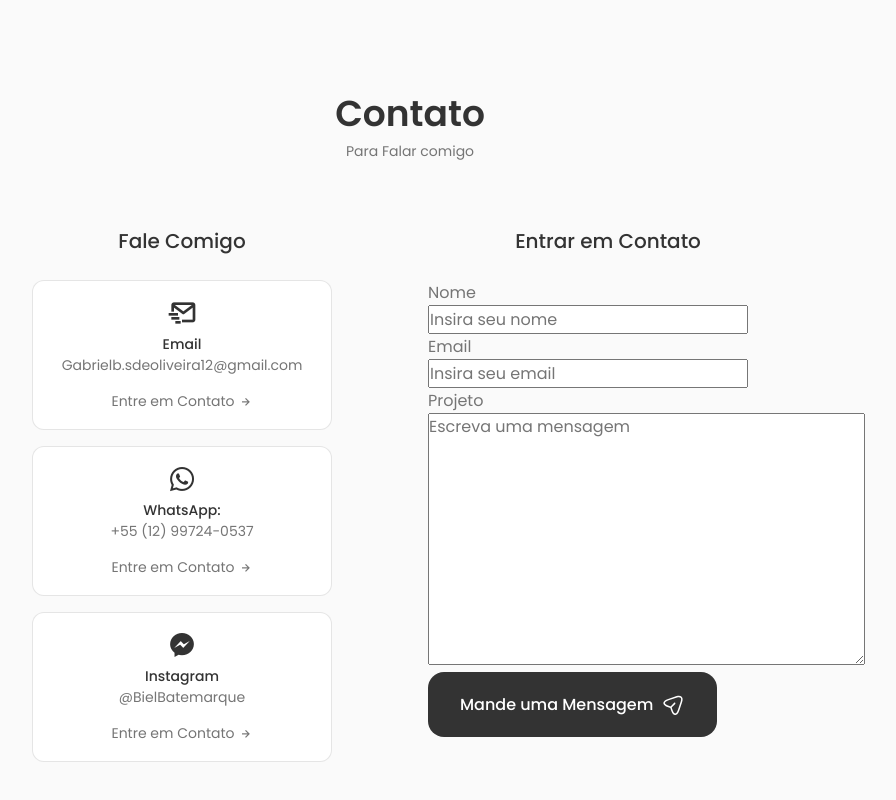
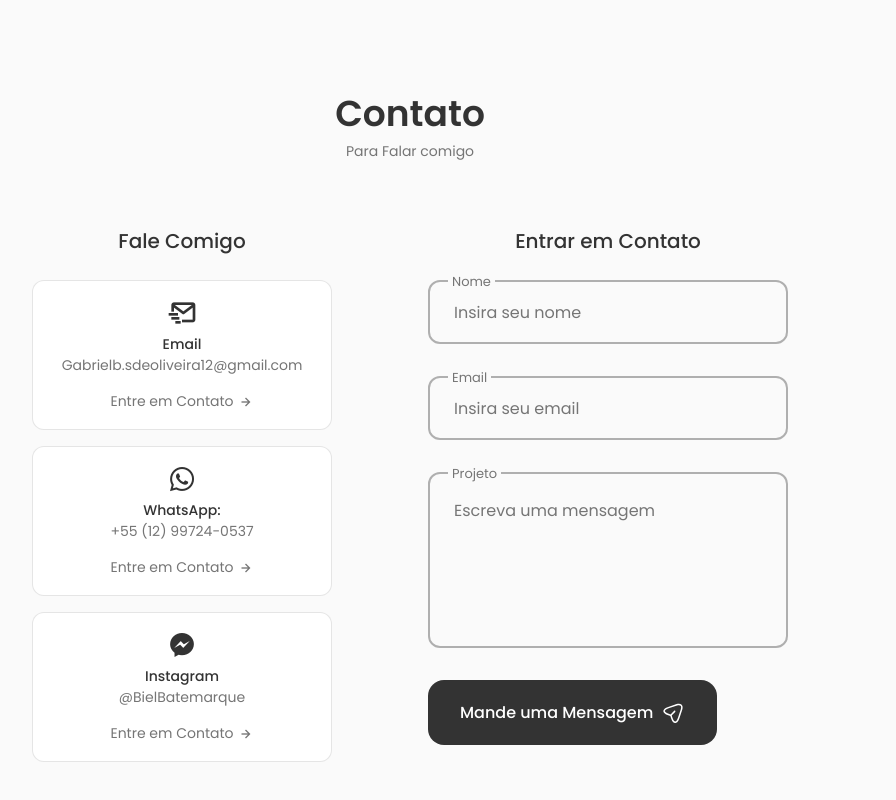
Before and after one commit to BielBatemarque/Portifolio, a React (Create React App) app: page / in a window 1280 px wide. Shown: the part 3826-4626 px from the top of the page, without its empty margins (230-1126 px from the left). Built offline with nearby package versions, Linux system fonts and the light colour scheme.

Commit message:
contato pronto

```diff
--- a/package.json
+++ b/package.json
@@ -3,9 +3,11 @@
   "version": "0.1.0",
   "private": true,
   "dependencies": {
+    "@emailjs/browser": "^3.10.0",
     "@testing-library/jest-dom": "^5.16.5",
     "@testing-library/react": "^13.4.0",
     "@testing-library/user-event": "^13.5.0",
+    "emailjs-com": "^3.2.0",
     "react": "^18.2.0",
     "react-dom": "^18.2.0",
     "react-scripts": "5.0.1",
--- a/src/components/Contact/Contact.css
+++ b/src/components/Contact/Contact.css
@@ -54,6 +54,91 @@
     column-gap: 0.25rem;
 }
 
+
+.contact__button-icon{
+    font-size: 1rem;
+    transition: 0.3s;
+}
+
+.contact__button:hover .contact__button-icon{
+    transform: translate(0.25rem);
+}
 .contact__form{
     width: 360px;
 }
+
+.contact__form-div{
+    position: relative;
+    margin-bottom: var(--mb-2);
+    height: 4rem;
+}
+
+.contact__form-input{
+    position: absolute;
+    top: 0;
+    left: 0;
+    width: 100%;
+    height: 100%;
+    border: 2px solid rgba(0, 0, 0, 0.3);
+    background: none;
+    color: var(--text-color);
+    outline: none;
+    border-radius: 0.75rem;
+    padding: 1.5rem;
+    z-index: 1;
+}
+
+.contact__form-tag{
+    position: absolute;
+    top: -0.75rem;
+    left: 1.25rem;
+    font-size: var(--smaller-font-size);
+    padding: 0.25rem;
+    background-color: var(--body-color);
+    z-index: 10;
+}
+
+.contact__form-area{
+    height: 11rem;
+}
+
+.contact__form-div textarea{
+    resize: none;
+}
+
+@media screen and (max-width: 992px) {
+    .contact__container{
+        column-gap: 3rem;
+    }
+  }
+
+  /* For medium devices */
+  @media screen and (max-width: 768px) {
+    .contact__container{
+        grid-template-columns: 1fr;
+        row-gap: 3rem;
+    }
+    .contact__info{
+        justify-content: center;
+    }
+
+    .contact__form{
+        margin: 0 auto;
+    }
+  }
+
+  @media screen and (max-width: 576px) {
+    .contact__info{
+        grid-template-columns: 1fr;
+
+    }
+
+    .contact__form{
+        width: 100%;
+    }
+  }
+
+  /* For small devices */
+  @media screen and (max-width: 350px) {
+
+  }
--- a/src/components/Contact/index.jsx
+++ b/src/components/Contact/index.jsx
@@ -1,6 +1,17 @@
+import React, { useRef } from 'react';
+import emailjs from '@emailjs/browser';
 import './Contact.css';
 
 export const Contact = () => {
+    const form = useRef();
+
+    const sendEmail = (e) => {
+      e.preventDefault();
+
+      emailjs.sendForm('service_oiv9sbi', 'template_ro70cbx', form.current, 'I1AQ5oGuW4hti7l__')
+        e.target.reset();
+    };
+
     return(
         <section className="contact section" id="contact">
             <h2 className="section__title">Contato</h2>
@@ -45,7 +56,7 @@
                 <div className="contact__content">
                     <h3 className="contact__title">Entrar em Contato</h3>
 
-                    <form className="contact__form">
+                    <form ref={form} onSubmit={sendEmail} className="contact__form">
                         <div className="contact__form-div">
                             <label className="contact__form-tag">Nome</label>
                             <input type="text"  name="nome" className="contact__form-input" placeholder="Insira seu nome"/>
@@ -56,7 +67,7 @@
                             <input type="email"  name="email" className="contact__form-input" placeholder="Insira seu email"/>
                         </div>
 
-                        <div className="contact__form-div">
+                        <div className="contact__form-div contact__form-area">
                             <label className="contact__form-tag">Projeto</label>
                           <textarea name="projeto" cols="30" rows="10" className="contact__form-input" placeholder="Escreva uma mensagem"></textarea>
                         </div>
```
Also changed, not shown: 1 other file (tests, documents, lock files or other folders).
